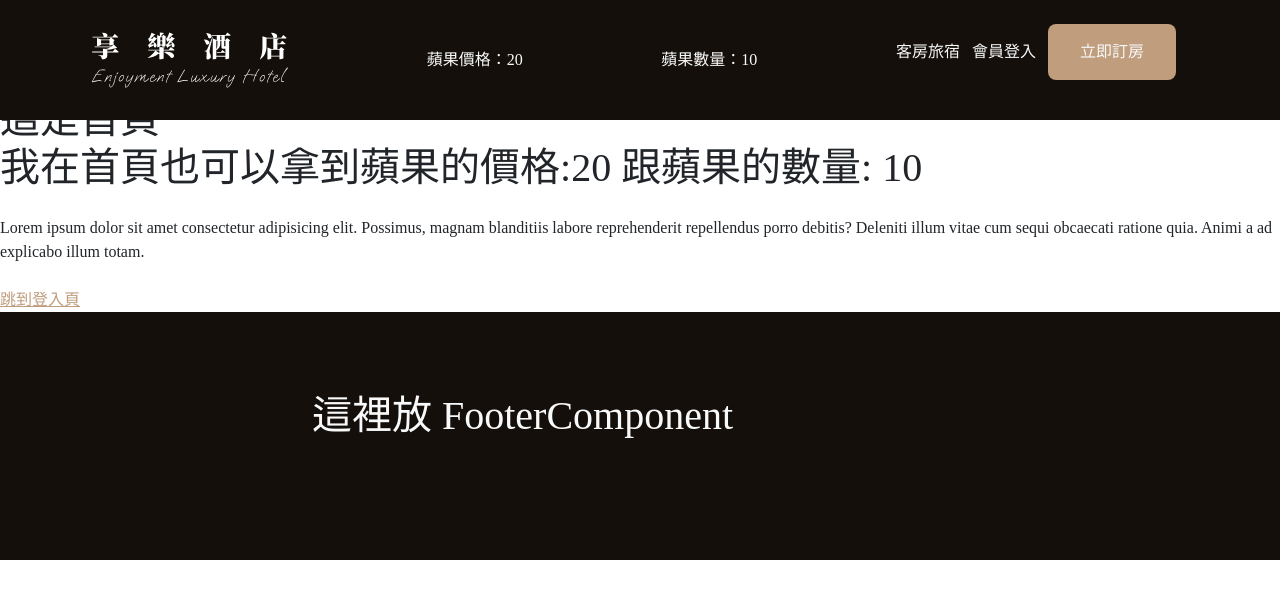
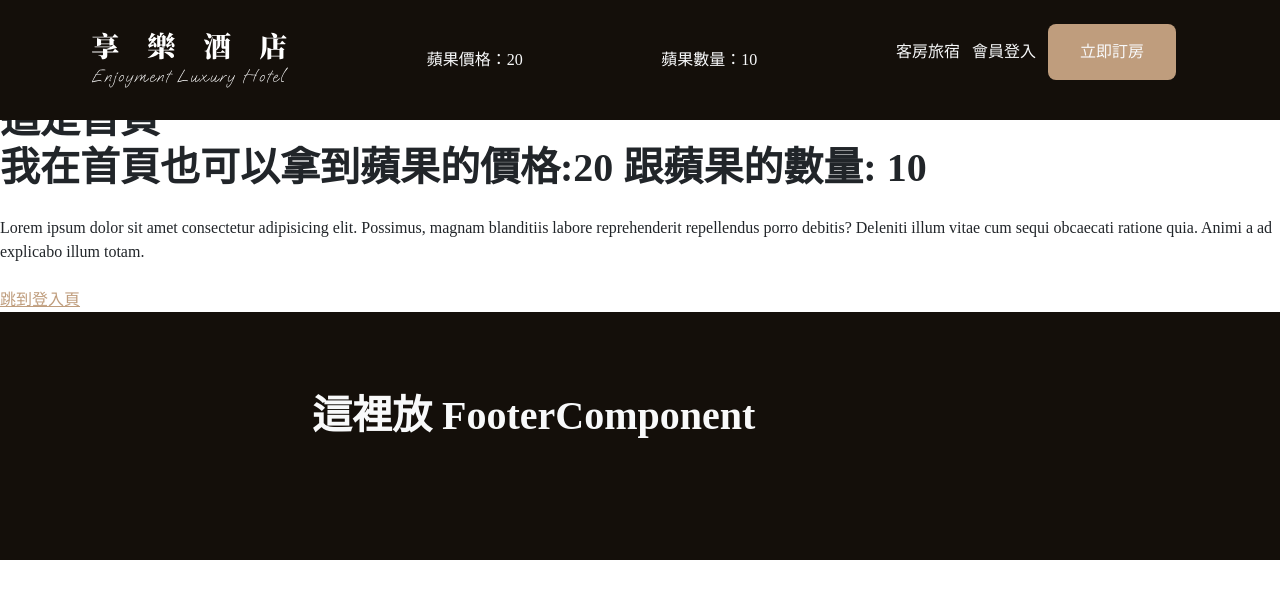
Before and after one commit to CodingSnorlax/luxury-hotel, a React (Vite) app: page /#/ in a window 1280 px wide. Shown: the top 598 px of the page. Built offline with nearby package versions, Linux system fonts and the light colour scheme; no server answers.

Commit message:
feat: 標題預設粗體

```diff
--- a/src/assets/style/custom_variables.scss
+++ b/src/assets/style/custom_variables.scss
@@ -678,7 +678,7 @@ $font-sizes: (
 $headings-margin-bottom:      0; //$spacer * .5 !default;
 $headings-font-family:        null !default;
 $headings-font-style:         null !default;
-$headings-font-weight:        500 !default;
+$headings-font-weight:        $font-weight-bold; //500 !default;
 $headings-line-height:        1.2 !default;
 $headings-color:              inherit !default;
 // scss-docs-end headings-variables
@@ -695,7 +695,7 @@ $display-font-sizes: (
 
 $display-font-family: null !default;
 $display-font-style:  null !default;
-$display-font-weight: 300 !default;
+$display-font-weight: $font-weight-bold; //300 !default;
 $display-line-height: $headings-line-height !default;
 // scss-docs-end display-headings
 
```
